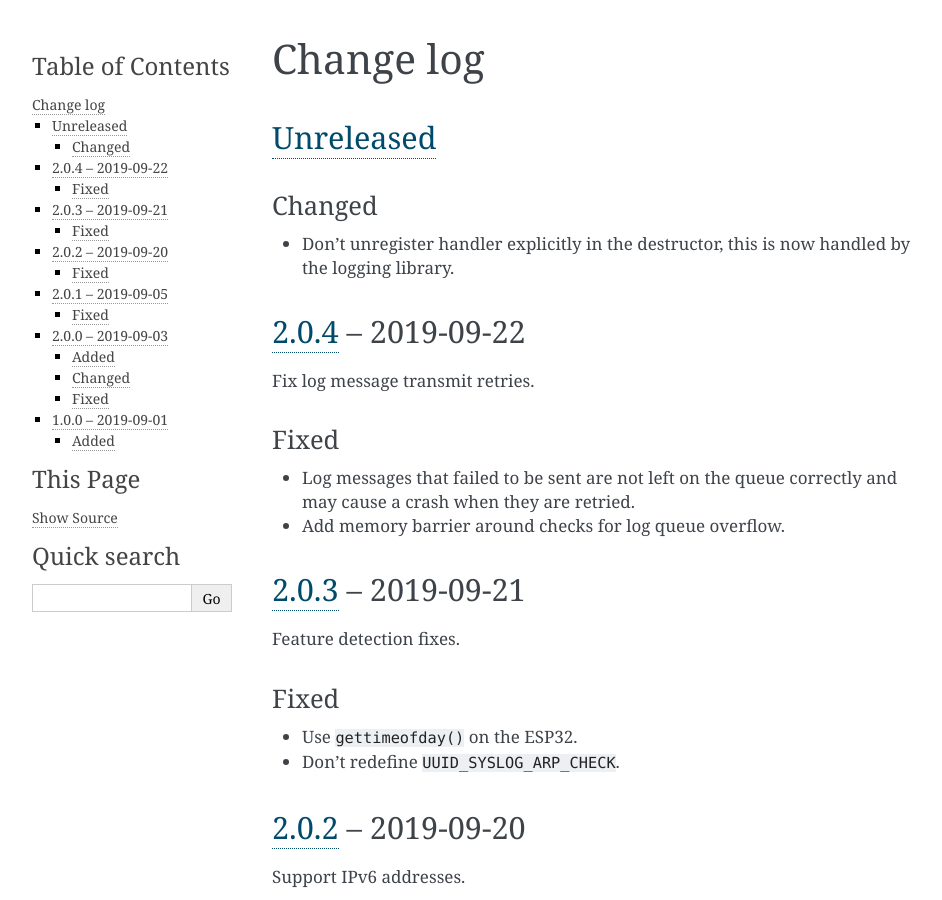
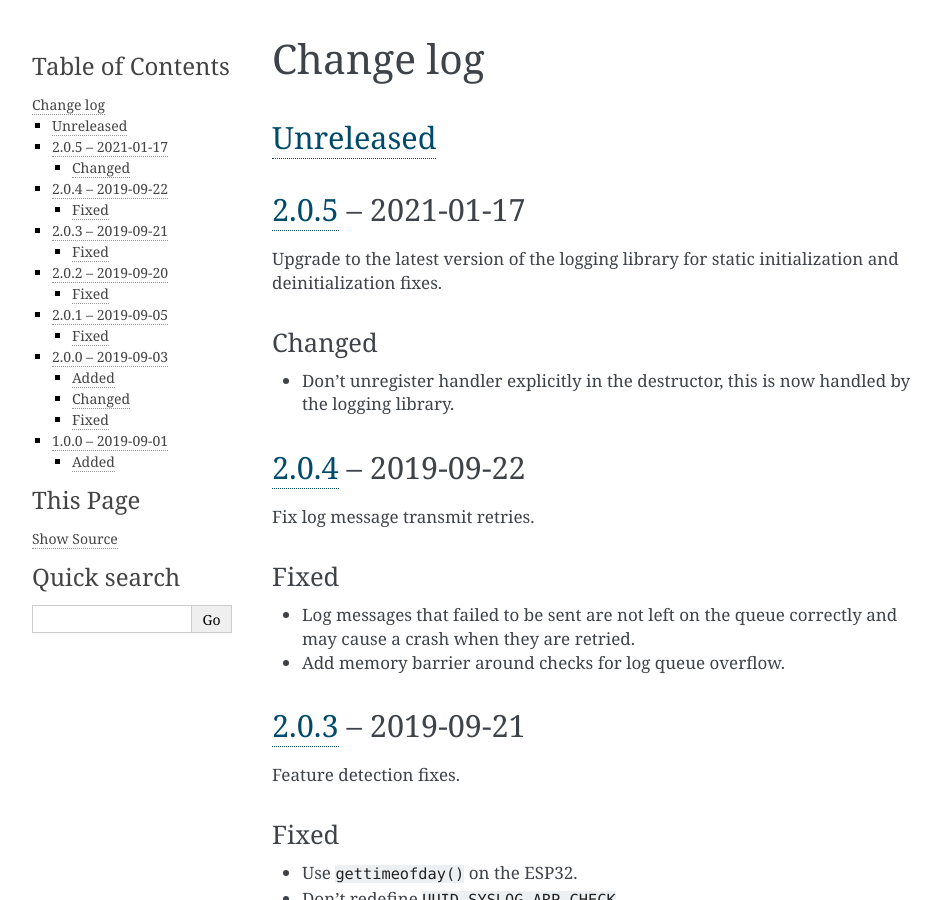
Before and after one commit to nomis/mcu-uuid-syslog, a Sphinx documentation site: the page built from docs/changelog.rst, in a window 1280 px wide and 900 px high. Shown: the whole window, without its empty margins (148-1090 px from the left). Built offline with Sphinx 7.4.7, drawn with Linux system fonts in a browser that asks for light colours.

Commit message:
Version 2.0.5

```diff
--- a/docs/changelog.rst
+++ b/docs/changelog.rst
@@ -3,6 +3,12 @@ Change log
 
 Unreleased_
 -----------
+
+2.0.5_ |--| 2021-01-17
+----------------------
+
+Upgrade to the latest version of the logging library for static
+initialization and deinitialization fixes.
 
 Changed
 ~~~~~~~
@@ -99,7 +105,8 @@ Added
 
 .. |--| unicode:: U+2013 .. EN DASH
 
-.. _Unreleased: https://github.com/nomis/mcu-uuid-syslog/compare/2.0.4...HEAD
+.. _Unreleased: https://github.com/nomis/mcu-uuid-syslog/compare/2.0.5...HEAD
+.. _2.0.5: https://github.com/nomis/mcu-uuid-syslog/compare/2.0.4...2.0.5
 .. _2.0.4: https://github.com/nomis/mcu-uuid-syslog/compare/2.0.3...2.0.4
 .. _2.0.3: https://github.com/nomis/mcu-uuid-syslog/compare/2.0.2...2.0.3
 .. _2.0.2: https://github.com/nomis/mcu-uuid-syslog/compare/2.0.1...2.0.2
--- a/library.json
+++ b/library.json
@@ -12,7 +12,7 @@
 		"type": "git",
 		"url": "https://github.com/nomis/mcu-uuid-syslog.git"
 	},
-	"version": "2.0.4",
+	"version": "2.0.5",
 	"license": "GPL-3.0-or-later",
 	"homepage": "https://mcu-uuid-syslog.readthedocs.io/",
 	"export": {
```
